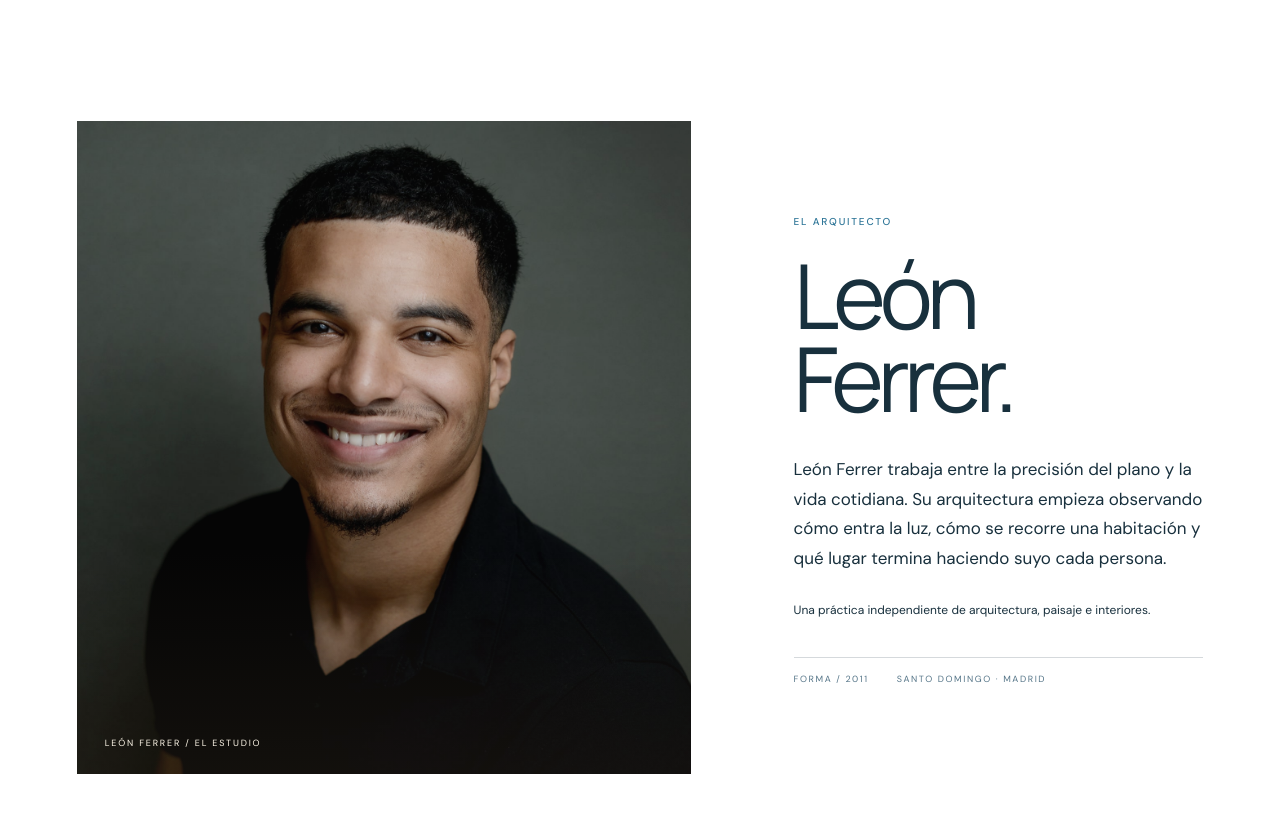
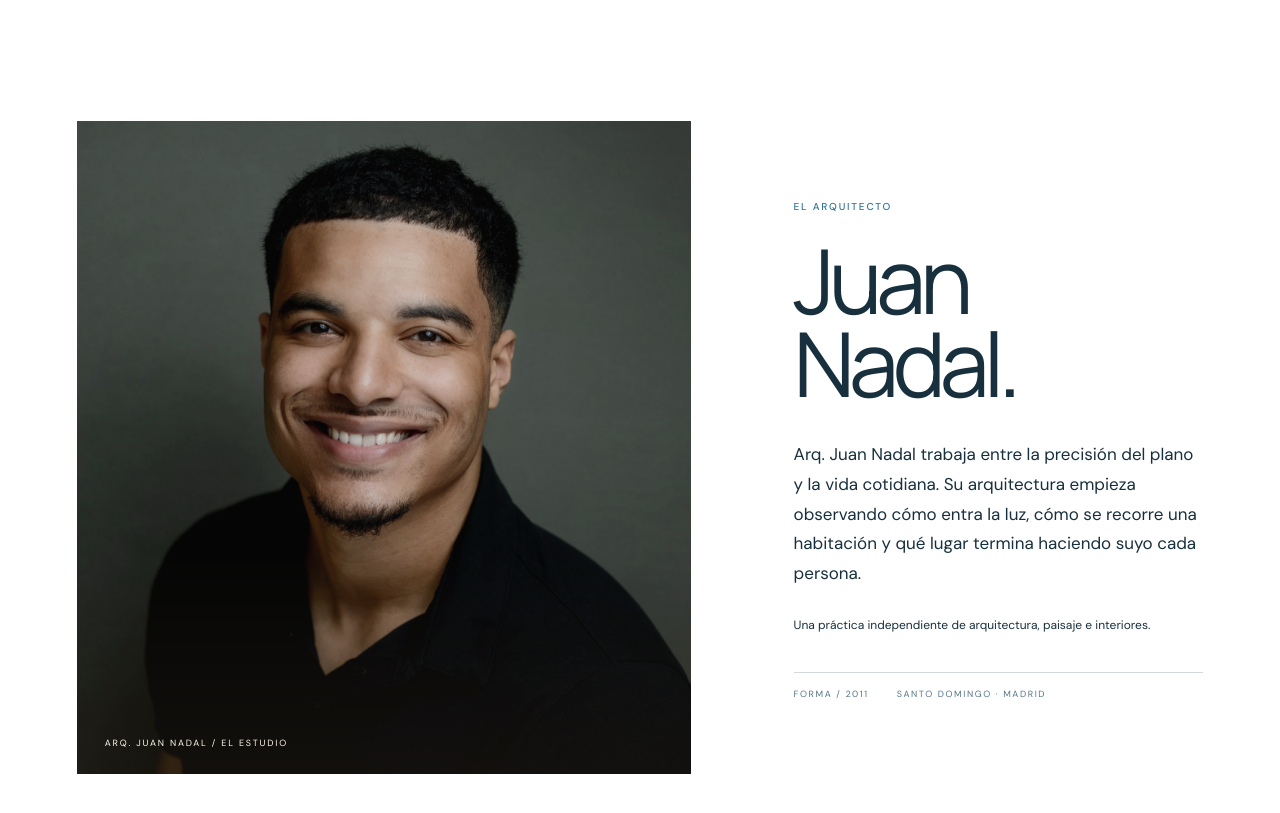
Before and after one commit to CristianJavierr/arquitecto, a React (Vite) app: page / in a window 1280 px wide. Shown: the part 3380-4193 px from the top of the page. Built offline with nearby package versions, Linux system fonts and the light colour scheme; no server answers.

Commit message:
Rename architect to Juan Nadal

```diff
--- a/src/App.jsx
+++ b/src/App.jsx
@@ -17,7 +17,7 @@ export default function App(){
  const [chapter,setChapter]=useState(0),[reduced,setReduced]=useState(false),[sceneReady,setSceneReady]=useState(false),[assetsReady,setAssetsReady]=useState(false),[pageReady,setPageReady]=useState(false)
  const handleSceneReady=useCallback(()=>setSceneReady(true),[]),handleSceneError=useCallback(()=>setSceneReady(true),[])
  useEffect(()=>{const m=matchMedia('(prefers-reduced-motion: reduce)');const change=()=>setReduced(m.matches);change();m.addEventListener('change',change);return()=>m.removeEventListener('change',change)},[])
- useEffect(()=>{let cancelled=false;const assets=Promise.all([document.fonts?.ready??Promise.resolve(),...['/images/leon-ferrer.jpg',...projects.map(item=>item.image)].map(waitForImage)]);const minimum=new Promise(resolve=>setTimeout(resolve,850));Promise.all([assets,minimum]).then(()=>{if(!cancelled)setAssetsReady(true)});return()=>{cancelled=true}},[])
+ useEffect(()=>{let cancelled=false;const assets=Promise.all([document.fonts?.ready??Promise.resolve(),...['/images/juan-nadal.jpg',...projects.map(item=>item.image)].map(waitForImage)]);const minimum=new Promise(resolve=>setTimeout(resolve,850));Promise.all([assets,minimum]).then(()=>{if(!cancelled)setAssetsReady(true)});return()=>{cancelled=true}},[])
  useEffect(()=>{if(!sceneReady||!assetsReady)return;const frame=requestAnimationFrame(()=>setPageReady(true));return()=>cancelAnimationFrame(frame)},[sceneReady,assetsReady])
  useEffect(()=>{document.documentElement.classList.toggle('is-page-loading',!pageReady);return()=>document.documentElement.classList.remove('is-page-loading')},[pageReady])
  // Scroll events only update a target. A single time-based animation clock drives
@@ -66,8 +66,8 @@ export default function App(){
    </section>
    <section className="architect-section" id="arquitecto" aria-labelledby="architect-title">
     <div className="architect-intro">
-     <div className="architect-photo"><img src="/images/leon-ferrer.jpg" alt="León Ferrer en su estudio"/><span className="architect-photo-label">LEÓN FERRER / EL ESTUDIO</span></div>
-     <div className="architect-copy"><span className="eyebrow">EL ARQUITECTO</span><MaskedLiftText as="h2" id="architect-title" trigger="scroll" delay={.08} duration={1.05} stagger={.1}>León<br/><em>Ferrer.</em></MaskedLiftText><MaskedLiftText as="p" trigger="scroll" delay={.2} duration={.95} stagger={.08}>León Ferrer trabaja entre la precisión del plano y la vida cotidiana. Su arquitectura empieza observando cómo entra la luz, cómo se recorre una habitación y qué lugar termina haciendo suyo cada persona.</MaskedLiftText><MaskedLiftText as="p" className="architect-note" trigger="scroll" delay={.32} duration={.85} stagger={.08}>Una práctica independiente de arquitectura, paisaje e interiores.</MaskedLiftText><div className="architect-facts"><span>FORMA / 2011</span><span>SANTO DOMINGO · MADRID</span></div></div>
+     <div className="architect-photo"><img src="/images/juan-nadal.jpg" alt="Arq. Juan Nadal en su estudio"/><span className="architect-photo-label">ARQ. JUAN NADAL / EL ESTUDIO</span></div>
+     <div className="architect-copy"><span className="eyebrow">EL ARQUITECTO</span><MaskedLiftText as="h2" id="architect-title" trigger="scroll" delay={.08} duration={1.05} stagger={.1}>Juan<br/><em>Nadal.</em></MaskedLiftText><MaskedLiftText as="p" trigger="scroll" delay={.2} duration={.95} stagger={.08}>Arq. Juan Nadal trabaja entre la precisión del plano y la vida cotidiana. Su arquitectura empieza observando cómo entra la luz, cómo se recorre una habitación y qué lugar termina haciendo suyo cada persona.</MaskedLiftText><MaskedLiftText as="p" className="architect-note" trigger="scroll" delay={.32} duration={.85} stagger={.08}>Una práctica independiente de arquitectura, paisaje e interiores.</MaskedLiftText><div className="architect-facts"><span>FORMA / 2011</span><span>SANTO DOMINGO · MADRID</span></div></div>
     </div>
     <section className="project-slider" id="proyectos" aria-labelledby="projects-title">
      <div className="project-slider-heading"><div><MaskedLiftText as="span" className="eyebrow" trigger="scroll" delay={.05} duration={.8} stagger={.08}>PROYECTOS SELECCIONADOS</MaskedLiftText><MaskedLiftText as="h2" id="projects-title" trigger="scroll" delay={.14} duration={1} stagger={.1}>Una obra en proceso.</MaskedLiftText></div><MaskedLiftText as="span" className="project-slider-count" trigger="scroll" delay={.24} duration={.8} stagger={.08}>03 PROYECTOS</MaskedLiftText></div>
@@ -78,7 +78,7 @@ export default function App(){
    </section>
    <section className="contact-section" id="contacto" aria-labelledby="contact-title">
     <div className="contact-heading"><span className="eyebrow">CONTACTO</span><MaskedLiftText as="h2" id="contact-title" trigger="scroll" delay={.08} duration={1.05} stagger={.1}>Hablemos de<br/><em>tu próximo espacio.</em></MaskedLiftText></div>
-    <div className="contact-details"><MaskedLiftText as="p" trigger="scroll" delay={.2} duration={.95} stagger={.08}>Cuéntame qué estás imaginando, qué necesita tu espacio y en qué punto se encuentra la idea.</MaskedLiftText><a className="whatsapp-link" href="https://wa.me/18295550148?text=Hola%20Le%C3%B3n%2C%20quiero%20hablar%20sobre%20un%20proyecto" target="_blank" rel="noreferrer"><MaskedLiftText as="span" trigger="scroll" delay={.3} duration={.75} stagger={.06}>WhatsApp</MaskedLiftText><MaskedLiftText as="strong" trigger="scroll" delay={.38} duration={.9} stagger={.08}>+1 829 555 0148</MaskedLiftText><ArrowUpRight size={20}/></a><div className="contact-meta"><MaskedLiftText as="span" trigger="scroll" delay={.5} duration={.75} stagger={.06}>SANTO DOMINGO · MADRID</MaskedLiftText><MaskedLiftText as="span" trigger="scroll" delay={.56} duration={.75} stagger={.06}>RESPUESTA EN 24–48 H</MaskedLiftText></div></div>
+    <div className="contact-details"><MaskedLiftText as="p" trigger="scroll" delay={.2} duration={.95} stagger={.08}>Cuéntame qué estás imaginando, qué necesita tu espacio y en qué punto se encuentra la idea.</MaskedLiftText><a className="whatsapp-link" href="https://wa.me/18295550148?text=Hola%20Juan%2C%20quiero%20hablar%20sobre%20un%20proyecto" target="_blank" rel="noreferrer"><MaskedLiftText as="span" trigger="scroll" delay={.3} duration={.75} stagger={.06}>WhatsApp</MaskedLiftText><MaskedLiftText as="strong" trigger="scroll" delay={.38} duration={.9} stagger={.08}>+1 829 555 0148</MaskedLiftText><ArrowUpRight size={20}/></a><div className="contact-meta"><MaskedLiftText as="span" trigger="scroll" delay={.5} duration={.75} stagger={.06}>SANTO DOMINGO · MADRID</MaskedLiftText><MaskedLiftText as="span" trigger="scroll" delay={.56} duration={.75} stagger={.06}>RESPUESTA EN 24–48 H</MaskedLiftText></div></div>
    </section>
    <footer id="estudio"><div><MaskedLiftText as="span" className="eyebrow" trigger="scroll" delay={.05} duration={.8} stagger={.06}>LA MIRADA DE FORMA</MaskedLiftText><MaskedLiftText as="p" trigger="scroll" delay={.15} duration={1} stagger={.1}>Arquitectura para vivir.<br/><em>Espacios para sentir.</em></MaskedLiftText></div><div className="footer-right"><MaskedLiftText as="p" trigger="scroll" delay={.25} duration={.9} stagger={.08}>Cada proyecto empieza escuchando.<br/>Cada espacio encuentra su propia forma.</MaskedLiftText><button onClick={()=>goTo(0)}><MaskedLiftText as="span" trigger="scroll" delay={.38} duration={.8} stagger={.06}>Volver al primer trazo</MaskedLiftText><MoveUpRight size={18}/></button></div><div className="footer-bottom"><a href="#inicio" className="wordmark">forma<span>®</span></a><span>ARQUITECTURA & ESPACIO</span><span>© {new Date().getFullYear()} FORMA</span></div></footer>
   </main>
```
Also changed, not shown: public/images/juan-nadal.jpg (renamed from public/images/leon-ferrer.jpg).
